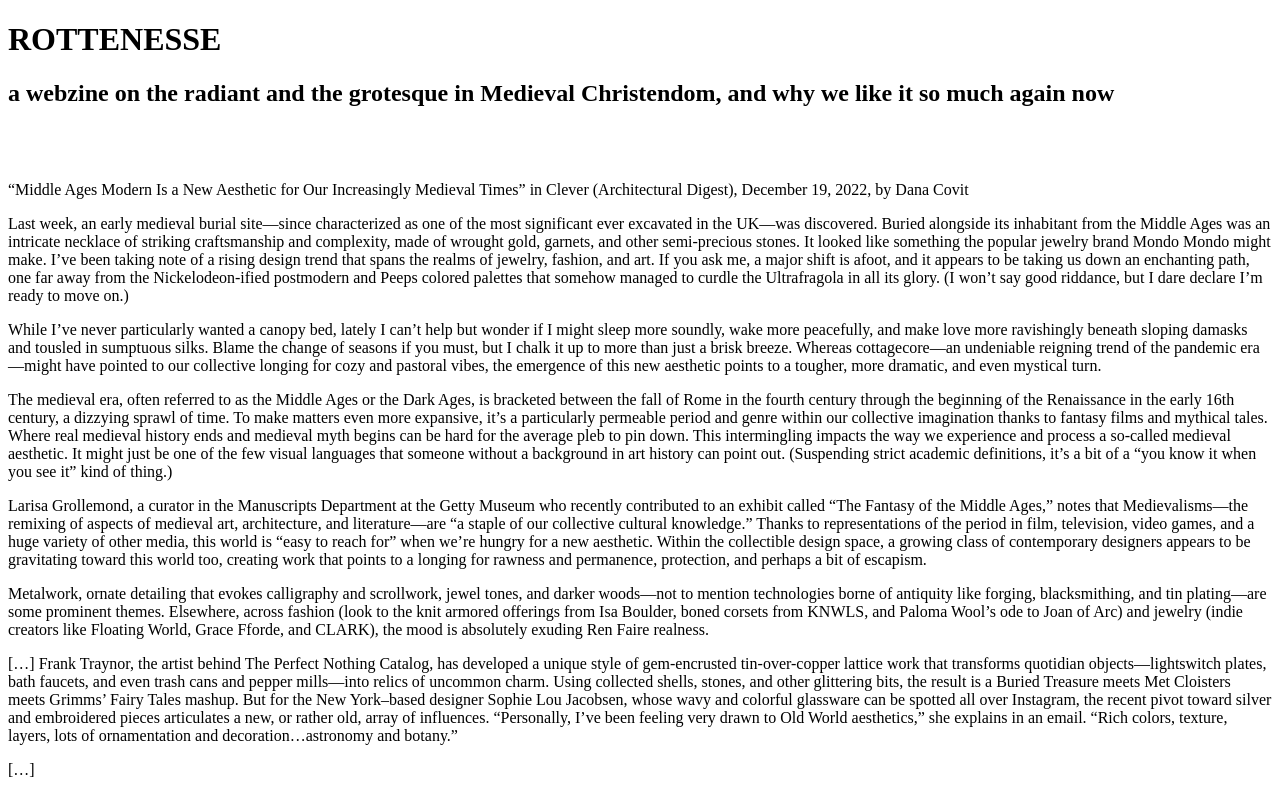
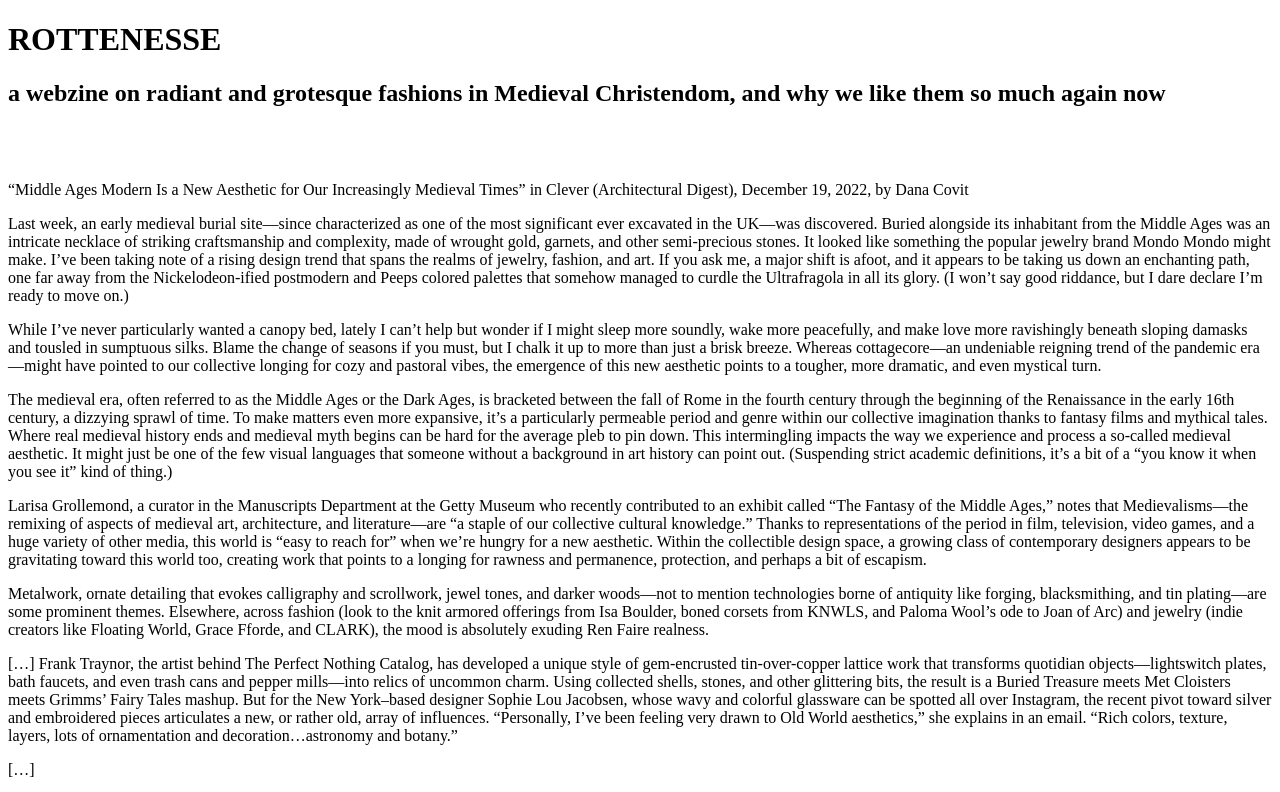
Before and after one commit to saskiaglow/interactive, a plain HTML site: page index.html in a window 1280 px wide. Shown: the top 792 px of the page. Drawn offline with Linux system fonts and the light colour scheme.

Commit message:
Update index.html
updated subtitle

```diff
--- a/index.html
+++ b/index.html
@@ -8,7 +8,7 @@
   </head>
   <body>
     <h1 id="top">ROTTENESSE</h1>
-    <h2>a webzine on the radiant and the grotesque in Medieval Christendom, and why we like it so much again now</h2>
+    <h2>a webzine on radiant and grotesque fashions in Medieval Christendom, and why we like them so much again now</h2>
     <br>
     <br>
     <br>“Middle Ages Modern Is a New Aesthetic for Our Increasingly Medieval Times” in Clever (Architectural Digest), December 19, 2022, by Dana Covit<br>
```
